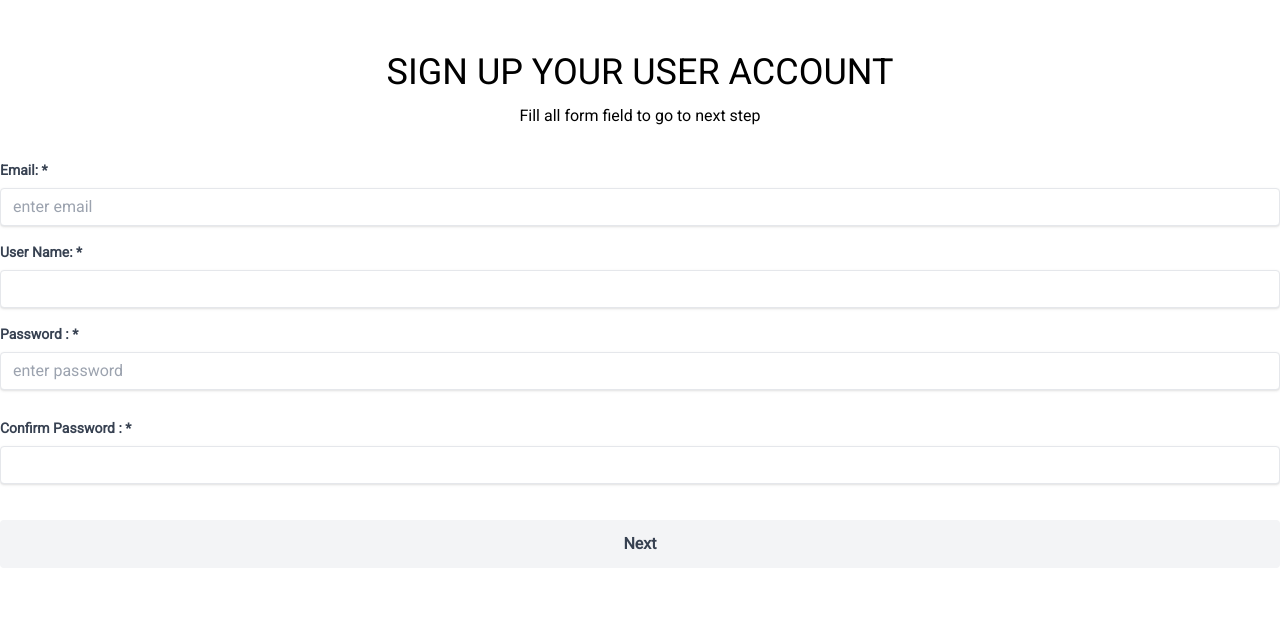
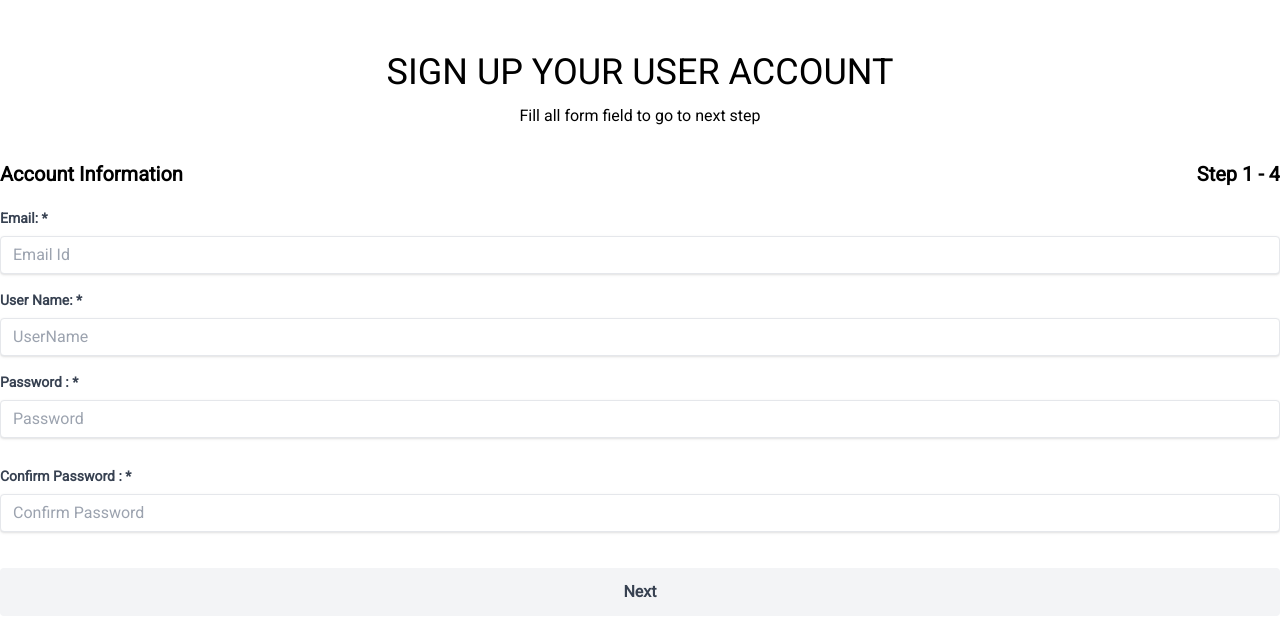
Before and after one commit to hasan75/multi_step_sign_up, a React (Create React App) app: page / in a window 1280 px wide. Shown: the top 636 px of the page. Built offline with nearby package versions, Linux system fonts and the light colour scheme.

Commit message:
step info added

```diff
--- a/src/App.js
+++ b/src/App.js
@@ -2,12 +2,14 @@ import './App.css';
 import ContextProvider from './contexts/ContextProvider';
 import SignUpForm from './pages/SignUpForm/SignUpForm';
 import Header from './components/Header/Header';
+import StepInfo from './components/StepInfo/StepInfo';
 
 function App() {
   return (
     <div className='App container mx-auto'>
       <ContextProvider>
         <Header />
+        <StepInfo />
         <SignUpForm />
       </ContextProvider>
     </div>
--- /dev/null
+++ b/src/components/StepInfo/StepInfo.js
@@ -0,0 +1,22 @@
+import React from 'react';
+import { useFormDataContext } from '../../hooks/useFormDataContext';
+
+const StepInfo = () => {
+  const { step } = useFormDataContext();
+  return (
+    <div className='flex justify-between align-center text-xl font-semibold'>
+      <p>
+        {step === 1
+          ? 'Account Information'
+          : step === 2
+          ? 'Personal Information'
+          : step === 3
+          ? 'Image Upload'
+          : 'Finish'}
+      </p>
+      <p>Step {step} - 4</p>
+    </div>
+  );
+};
+
+export default StepInfo;
--- a/src/components/steps/Account/Account.js
+++ b/src/components/steps/Account/Account.js
@@ -44,7 +44,7 @@ const Account = ({ step, setStep }) => {
           </label>
           <input
             type='email'
-            placeholder='enter email'
+            placeholder='Email Id'
             className='form-control shadow appearance-none border rounded w-full py-2 px-3 text-gray-700 leading-tight focus:outline-none focus:shadow-outline'
             name='email'
             {...register('email', { required: 'email is required' })}
@@ -61,6 +61,7 @@ const Account = ({ step, setStep }) => {
           <input
             type='text'
             className='form-control form-control shadow appearance-none border rounded w-full py-2 px-3 text-gray-700 leading-tight focus:outline-none focus:shadow-outline'
+            placeholder='UserName'
             name='UserName'
             {...register('UserName', { required: 'User Name is required' })}
           />
@@ -75,7 +76,7 @@ const Account = ({ step, setStep }) => {
           </label>
           <input
             type='password'
-            placeholder='enter password'
+            placeholder='Password'
             className='form-control shadow appearance-none border border rounded w-full py-2 px-3 text-gray-700 mb-3 leading-tight focus:outline-none focus:shadow-outline'
             name='Password'
             {...register('Password', { required: 'Password is required' })}
@@ -91,6 +92,7 @@ const Account = ({ step, setStep }) => {
           </label>
           <input
             type='text'
+            placeholder='Confirm Password'
             className='form-control form-control shadow appearance-none border border rounded w-full py-2 px-3 text-gray-700 mb-3 leading-tight focus:outline-none focus:shadow-outline'
             name='confirmPassword'
             {...register('confirmPassword', {
--- a/src/components/steps/Image/Image.js
+++ b/src/components/steps/Image/Image.js
@@ -34,10 +34,6 @@ const Image = ({ step, setStep }) => {
       className='d-flex flex-column justify-content-between w-100'
       onSubmit={handleSubmit(onSubmit)}
     >
-      <div className='flex justify-between align-center'>
-        <p>Image Upload:</p>
-        <p>Step {step} - 4</p>
-      </div>
       <div className='row'>
         <div className='col form-group my-3'>
           <label
--- a/src/components/steps/Personal/Personal.js
+++ b/src/components/steps/Personal/Personal.js
@@ -46,6 +46,7 @@ const Personal = ({ step, setStep }) => {
           </label>
           <input
             type='text'
+            placeholder='First Name'
             className='form-control form-control shadow appearance-none border border rounded w-full py-2 px-3 text-gray-700 mb-3 leading-tight focus:outline-none focus:shadow-outline'
             name='FirstName'
             {...register('FirstName', { required: 'First Name is required' })}
@@ -61,6 +62,7 @@ const Personal = ({ step, setStep }) => {
           </label>
           <input
             type='text'
+            placeholder='Last Name'
             className='form-control form-control shadow appearance-none border border rounded w-full py-2 px-3 text-gray-700 mb-3 leading-tight focus:outline-none focus:shadow-outline'
             name='LastName'
             {...register('LastName', { required: 'Last Name is required' })}
@@ -75,6 +77,7 @@ const Personal = ({ step, setStep }) => {
             Contact No. : *
           </label>
           <input
+            placeholder='Contact No.'
             type='text'
             className='form-control form-control shadow appearance-none border border rounded w-full py-2 px-3 text-gray-700 mb-3 leading-tight focus:outline-none focus:shadow-outline'
             name='Contact'
@@ -91,6 +94,7 @@ const Personal = ({ step, setStep }) => {
           </label>
           <input
             type='text'
+            placeholder='Alternative Contact No.'
             className='form-control form-control shadow appearance-none border border rounded w-full py-2 px-3 text-gray-700 mb-3 leading-tight focus:outline-none focus:shadow-outline'
             name='alternativeNum'
             {...register('alternativeNum', {
```
